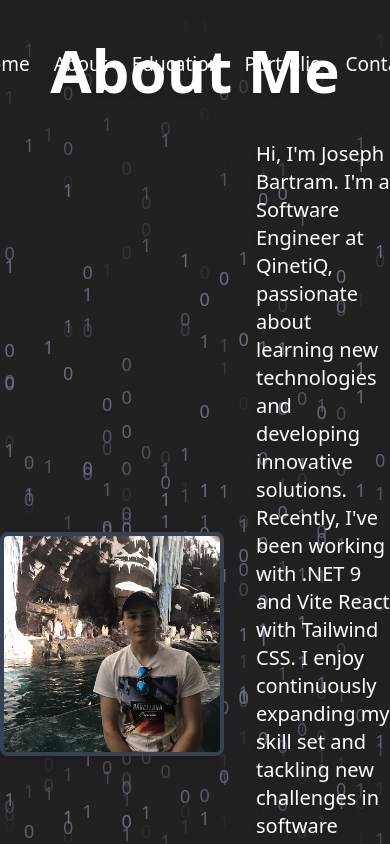
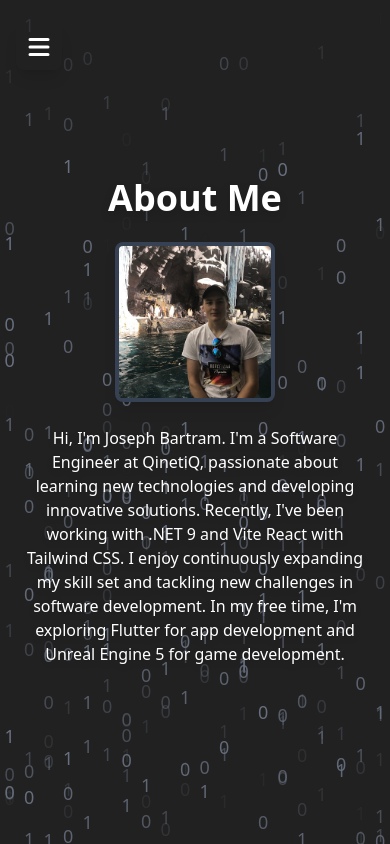
Before and after one commit to Joseph-Bartram8/PortfolioWebsite, a React (Vite) app in the folder my-website/: page /about in a window 390 px wide. Shown: the top 844 px of the page. Built offline with nearby package versions, Linux system fonts and the light colour scheme.

Commit message:
Mobile resolution for current webpages and components

```diff
--- a/my-website/package.json
+++ b/my-website/package.json
@@ -13,6 +13,7 @@
     "@tailwindcss/vite": "^4.0.3",
     "react": "^18.3.1",
     "react-dom": "^18.3.1",
+    "react-icons": "^5.4.0",
     "react-router-dom": "^7.1.5",
     "tailwindcss": "^4.0.3"
   },
--- a/my-website/src/components/NavigationBar.tsx
+++ b/my-website/src/components/NavigationBar.tsx
@@ -1,6 +1,11 @@
-import { Link } from 'react-router-dom';
+import { useState, useEffect } from 'react';
+import { Link, useLocation } from 'react-router-dom';
+import { HiMenu, HiX } from 'react-icons/hi';
 
 export default function NavigationBar() {
+  const [isOpen, setIsOpen] = useState(false);
+  const [showLinks, setShowLinks] = useState(false);
+  const location = useLocation();
 
   const pages = [
     { name: 'Home', path: '/' },
@@ -10,9 +15,22 @@ export default function NavigationBar() {
     { name: 'Contact', path: '/contact' }
   ];
 
+  useEffect(() => {
+    if (isOpen) {
+      setTimeout(() => setShowLinks(true), 500); // Delay text animation after overlay expands
+    } else {
+      setShowLinks(false);
+    }
+  }, [isOpen]);
+
+  useEffect(() => {
+    setIsOpen(false); // Close burger menu when page changes or refreshes
+  }, [location.pathname]);
+
   return (
-    <nav className="fixed z-50 w-full flex justify-center pt-[50px] p-6 transition-transform duration-700">
-      <div className="flex-1 flex justify-center space-x-6 md:space-x-12">
+    <nav className="fixed z-50 w-full flex justify-between items-center px-4 pt-6 transition-transform duration-700">
+      {/* Desktop Navigation */}
+      <div className="hidden md:flex flex-1 justify-center space-x-6 md:space-x-12">
         {pages.map((page) => (
           <Link
             key={page.name}
@@ -24,6 +42,30 @@ export default function NavigationBar() {
           </Link>
         ))}
       </div>
+
+      {/* Mobile Navigation - Floating Burger Menu */}
+      <div className="md:hidden flex items-center fixed top-6 z-50 p-2 rounded-lg shadow-lg">
+        <button onClick={() => setIsOpen(!isOpen)} className="text-white text-3xl">
+          {isOpen ? <HiX /> : <HiMenu />}
+        </button>
+      </div>
+
+      {/* Full-Screen Overlay for Mobile Menu */}
+      <div
+        className={`fixed inset-0 bg-black bg-opacity-80 flex flex-col items-center justify-center space-y-6 md:hidden transition-all duration-500 z-40 transform ${isOpen ? 'scale-100 opacity-90' : 'scale-50 opacity-0 pointer-events-none'}`}
+      >
+        {pages.map((page, index) => (
+          <Link
+            key={page.name}
+            to={page.path}
+            className={`text-white text-[22px] transform opacity-0 -translate-x-32 transition-all duration-500 ease-in-out ${showLinks ? 'opacity-100 translate-x-0' : ''}`}
+            style={{ transitionDelay: `${isOpen ? index * 150 : 0}ms` }}
+            onClick={() => setIsOpen(false)}
+          >
+            {page.name}
+          </Link>
+        ))}
+      </div>
     </nav>
   );
 }
--- a/my-website/src/pages/About.tsx
+++ b/my-website/src/pages/About.tsx
@@ -8,18 +8,19 @@ export default function About() {
   }, []);
 
   return (
-    <div className={`relative flex flex-col items-center justify-center min-h-screen py-10 overflow-hidden transition-transform duration-700 ease-in-out ${isTransitioning ? 'translate-y-full' : 'translate-y-0'}`}>
-      <h1 className="text-6xl font-bold text-white drop-shadow-lg">About Me</h1>
+    <div className={`relative flex flex-col items-center justify-center min-h-screen py-10 px-6 overflow-hidden transition-transform duration-700 ease-in-out ${isTransitioning ? 'translate-y-full' : 'translate-y-0'}`}>
+      <h1 className="text-4xl md:text-6xl font-bold text-white drop-shadow-lg mb-6 md:mb-12">About Me</h1>
 
-      {/* Profile Section */}
-      <div className="mt-10 flex flex-row items-center max-w-4xl text-left">
-        <img src="/profile.jpg" alt="profile" className="w-56 h-56 rounded-lg border-4 border-gray-700 shadow-lg mr-8" />
-        <p className="text-xl text-white drop-shadow-md">
-          Hi, I'm Joseph Bartram. I'm a Software Engineer at QinetiQ, passionate about learning new technologies
-          and developing innovative solutions. Recently, I've been working with .NET 9 and Vite React with Tailwind CSS.
-          I enjoy continuously expanding my skill set and tackling new challenges in software development.
-          In my free time, I'm exploring Flutter for app development and Unreal Engine 5 for game development.
-        </p>
+      <div className="flex flex-col md:flex-row items-center md:items-start md:justify-center w-full max-w-5xl">
+        <img src="/profile.jpg" alt="profile" className="w-40 h-40 md:w-56 md:h-56 rounded-lg border-4 border-gray-700 shadow-lg mb-6 md:mb-0 md:mr-8" />
+        <div className="flex flex-col items-center text-center md:items-start md:text-left w-full">
+          <p className="text-base md:text-lg text-white drop-shadow-md max-w-3xl">
+            Hi, I'm Joseph Bartram. I'm a Software Engineer at QinetiQ, passionate about learning new technologies
+            and developing innovative solutions. Recently, I've been working with .NET 9 and Vite React with Tailwind CSS.
+            I enjoy continuously expanding my skill set and tackling new challenges in software development.
+            In my free time, I'm exploring Flutter for app development and Unreal Engine 5 for game development.
+          </p>
+        </div>
       </div>
     </div>
   );
--- a/my-website/src/pages/Home.tsx
+++ b/my-website/src/pages/Home.tsx
@@ -19,8 +19,8 @@ export default function Home() {
 
   return (
     <div className={`absolute text-gray-200 inset-0 flex flex-col items-center justify-center min-h-screen h-full w-full overflow-y-auto py-2 overflow-hidden transition-all duration-[1500ms] ease-in ${isTransitioning ? 'translate-y-[-10vh] opacity-0' : 'translate-y-0 opacity-100'}`}>
-      <h1 className="text-6xl font-bold drop-shadow-lg">Welcome to my portfolio</h1>
-      <p className="text-lg md:text-xl text-center max-w-3xl px-4 md:px-8 drop-shadow-md leading-relaxed">
+      <h1 className="text-5xl md:text-6xl font-bold drop-shadow-lg">Welcome</h1>
+      <p className="text-base md:text-lg text-center max-w-3xl px-6 md:px-8 mt-4 md:mt-6 drop-shadow-md leading-relaxed">
         Hi, my name is <span className="font-semibold">Joseph Bartram</span> and welcome to my website. On here you'll be able to find all the details about my education and the projects that
         I've been working on in my spare time. <br /> <br />One of the reasons I created this website is because I wanted to learn responsive web design.
         Please feel free to have a browse and contact me if you have any exciting opportunities that I could help out with.
```
Also changed, not shown: 1 other file (tests, documents, lock files or other folders).
